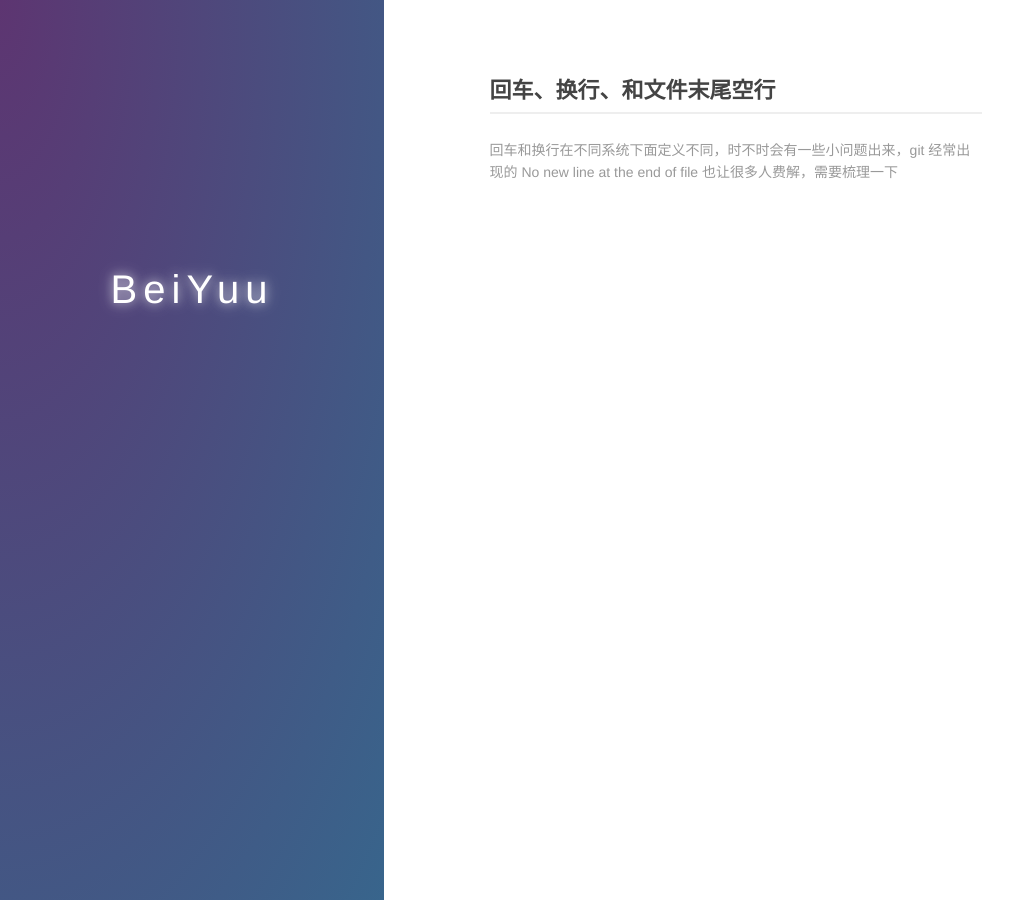
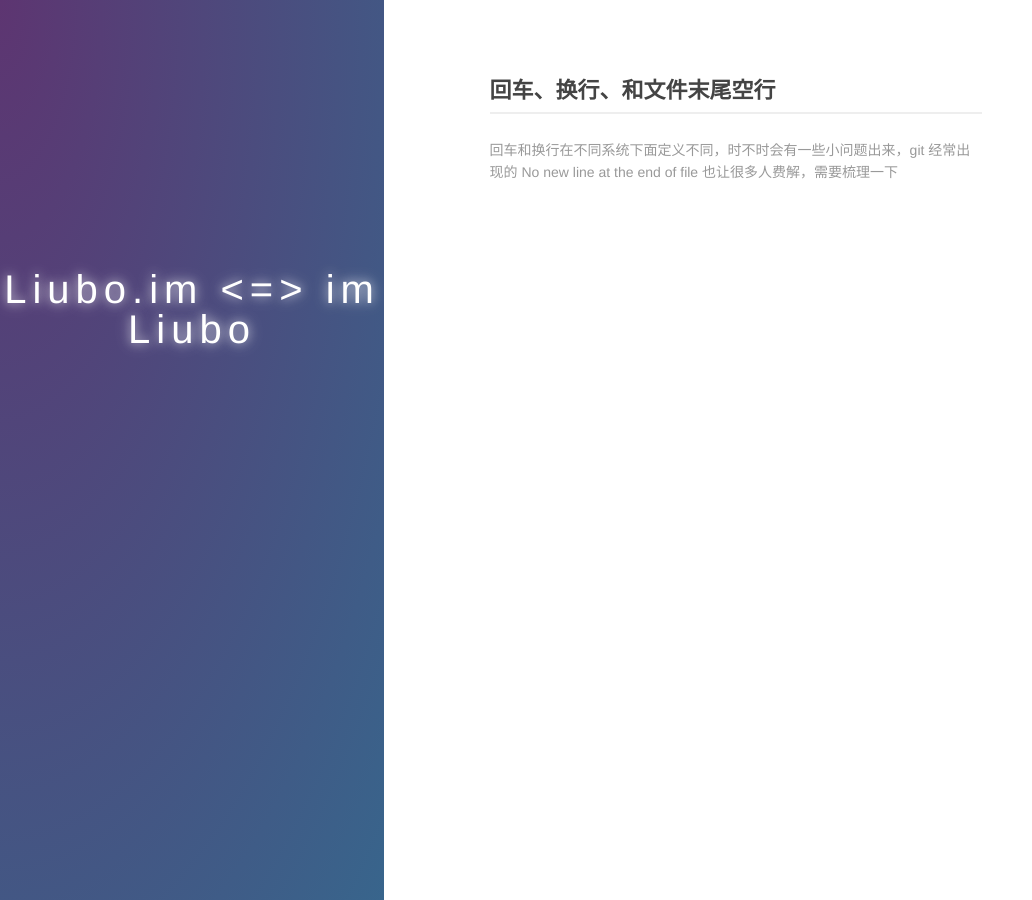
Before and after one commit to bonorise/bonorise.github.io, a Jekyll site: the page built from index.md, in a window 1280 px wide. Shown: the whole page, without its empty margins (0-1032 px from the left). Built offline with Jekyll 4.4.1, drawn with Linux system fonts in a browser that asks for light colours.

Commit message:
change name

```diff
--- a/index.md
+++ b/index.md
@@ -6,10 +6,7 @@ layout: default
   <div class="index-wrapper">
     <div class="aside">
       <div class="info-card">
-        <h1>BeiYuu</h1>
-        <a href="http://weibo.com/beiyuu/" target="_blank"><img src="http://www.weibo.com/favicon.ico" alt="" width="25"/></a>
-        <a href="http://www.douban.com/people/beiyuu/" target="_blank"><img src="http://www.douban.com/favicon.ico" alt="" width="22"/></a>
-        <a href="http://instagram.com/beiyuu/" target="_blank"><img src="http://d36xtkk24g8jdx.cloudfront.net/bluebar/00c6602/images/ico/favicon.ico" alt="" width="22"/></a>
+        <h1>Liubo.im <=> im Liubo</h1>
       </div>
       <div id="particles-js"></div>
     </div>
```
